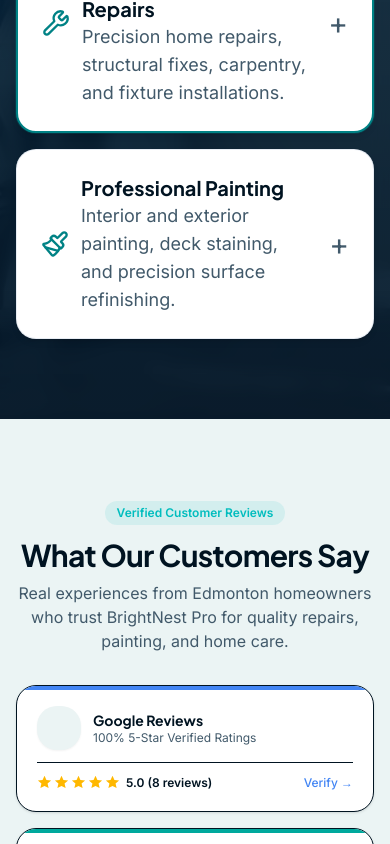
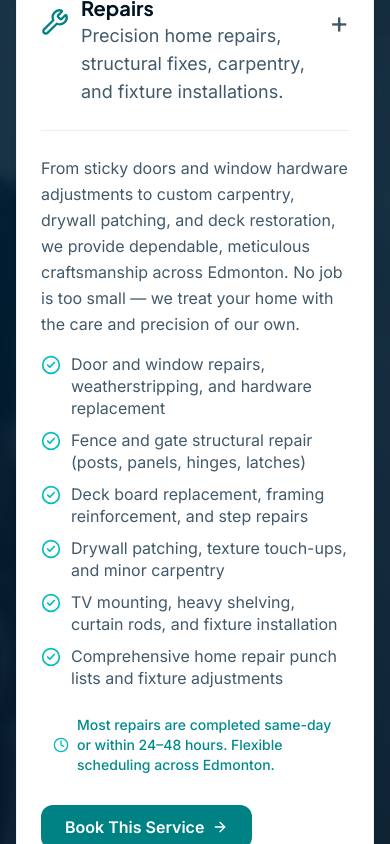
Before and after one commit to TarasBuba/brightnest-pro-clone, a Next.js app: page / in a window 390 px wide. Shown: the part 5860-6704 px from the top of the page. Built offline with nearby package versions, Linux system fonts and the light colour scheme; some icons are missing.

Commit message:
fix: total cleanup of service accordion - strict ui per user specs

```diff
--- a/src/widgets/service-section/ui/service-accordion-item.tsx
+++ b/src/widgets/service-section/ui/service-accordion-item.tsx
@@ -1,23 +1,10 @@
 'use client';
 
-import Image from 'next/image';
 import Link from 'next/link';
-import { Clock, ArrowRight } from 'lucide-react';
+import { Clock, ArrowRight, CheckCircle2 } from 'lucide-react';
 import type { Service } from '@/src/shared/lib/utils/services-data';
 import { useInView } from '@/src/shared/lib/hooks/use-in-view';
-import { SERVICE_GALLERIES } from '../model/service-gallery-data';
 import { getServiceCardAnimationClasses } from '../lib/animation-classes';
-
-const SERVICE_PHOTO_MAP: Record<string, { photo: string; alt: string }> = {
-  handyman: {
-    photo: '/images/projects/deck-process.jpg',
-    alt: 'Handyman and repair services in Edmonton by BrightNest Pro',
-  },
-  painting: {
-    photo: '/images/projects/painting-interior.webp',
-    alt: 'Interior and exterior painting services in Edmonton by BrightNest Pro',
-  },
-};
 
 export type ServiceAccordionItemProps = {
   service: Service;
@@ -37,10 +24,6 @@ export function ServiceAccordionItem({
   });
 
   const IconComponent = service.icon;
-  const mapped = SERVICE_PHOTO_MAP[service.id];
-  const photoSrc = mapped?.photo ?? service.photo;
-  const photoAlt = mapped?.alt ?? service.alt;
-  const galleryItems = SERVICE_GALLERIES[service.id] ?? [];
 
   // Determine guaranteed entrance animation class based on index and viewport intersection
   const animationClasses = getServiceCardAnimationClasses(index, isInView);
@@ -48,17 +31,10 @@ export function ServiceAccordionItem({
   return (
     <div
       ref={ref}
-      className={`${animationClasses} motion-reduce:transform-none motion-reduce:opacity-100 motion-reduce:transition-none`}
+      className={`group rounded-[var(--radius-lg)] border border-slate-200/60 bg-white shadow-sm transition-all duration-300 hover:shadow-md ${animationClasses} ${className}`}
     >
-      <details
-        {...{ name: 'services-accordion' }}
-        className={`group rounded-[var(--radius-lg)] bg-[var(--color-bg-card)] p-6 shadow-md transition-shadow hover:shadow-xl open:shadow-xl ${
-          service.featured
-            ? 'border-2 border-[var(--color-cta-primary)] ring-1 ring-[var(--color-cta-primary)]/20'
-            : 'border border-slate-200/80 hover:border-[var(--color-cta-primary)]'
-        } ${className}`}
-      >
-        <summary className="flex min-h-11 cursor-pointer list-none items-center justify-between gap-4 outline-none focus-visible:ring-2 focus-visible:ring-[var(--color-cta-primary)] focus-visible:ring-offset-2">
+      <details className="p-6 md:p-8" open={index === 0}>
+        <summary className="flex cursor-pointer list-none items-center justify-between outline-none focus-visible:ring-2 focus-visible:ring-[var(--color-cta-primary)] focus-visible:ring-offset-2">
           <div className="flex items-center gap-3">
             <span aria-hidden="true" className="text-3xl">
               <IconComponent
@@ -91,12 +67,10 @@ export function ServiceAccordionItem({
           </span>
         </summary>
 
-        <div className="mt-6 space-y-6 border-t border-slate-200/70 pt-6 dark:border-slate-700/60">
-          {/* Main Description, Bullets & Primary Photo */}
-          <div className="grid gap-6 md:grid-cols-2 items-start">
+        <div className="mt-6 space-y-6 border-t border-slate-200/70 pt-6">
           <div className="flex flex-col justify-between h-full">
             <div>
-                <p className="text-base text-[var(--color-text-secondary)] leading-relaxed">
+              <p className="text-base text-[var(--color-text-secondary)] leading-relaxed max-w-4xl">
                 {service.description}
               </p>
 
@@ -106,21 +80,19 @@ export function ServiceAccordionItem({
                     key={bullet}
                     className="flex items-start gap-2.5 text-base text-[var(--color-text-secondary)]"
                   >
-                      <span
+                    <CheckCircle2
                       aria-hidden="true"
-                        className="mt-0.5 inline-flex h-5 w-5 shrink-0 items-center justify-center rounded-full bg-[var(--color-brand-teal)] text-[#041A25] font-bold text-sm"
-                      >
-                        ✓
-                      </span>
+                      className="mt-0.5 h-5 w-5 shrink-0 text-[var(--color-brand-teal)]"
+                    />
                     <span className="leading-snug">{bullet}</span>
                   </li>
                 ))}
               </ul>
 
-                <div className="mt-5 inline-flex items-center gap-2 rounded-lg bg-slate-100/90 px-3 py-1.5 text-sm font-medium text-[var(--color-text-accent)] dark:bg-slate-800/90">
+              <div className="mt-5 inline-flex items-center gap-2 px-3 py-1.5 text-sm font-medium text-[var(--color-text-accent)]">
                 <Clock
                   aria-hidden="true"
-                    className="h-4 w-4 shrink-0 text-[var(--color-cta-primary)]"
+                  className="h-4 w-4 shrink-0 text-[var(--color-brand-teal)]"
                 />
                 <span>{service.timeline}</span>
               </div>
@@ -136,83 +108,6 @@ export function ServiceAccordionItem({
               </Link>
             </div>
           </div>
-
-            <div className="relative overflow-hidden rounded-[var(--radius-md)] border border-slate-200/80 bg-slate-100 shadow-sm dark:border-slate-700 dark:bg-slate-800">
-              <Image
-                src={photoSrc}
-                alt={photoAlt}
-                width={960}
-                height={720}
-                loading="lazy"
-                sizes="(min-width: 768px) 40vw, 90vw"
-                className="aspect-[4/3] w-full object-cover shadow-sm transition-transform duration-500 hover:scale-105"
-              />
-              <div className="absolute bottom-2 left-2 rounded bg-black/60 px-2.5 py-1 text-xs font-medium text-white backdrop-blur-sm">
-                Service Overview
-              </div>
-            </div>
-          </div>
-
-          {/* Deep Photo Gallery: 3-4 Completed Real Projects */}
-          {galleryItems && galleryItems.length > 0 && (
-            <div className="pt-5 border-t border-slate-200/60 dark:border-slate-800/80">
-              <div className="mb-3.5 flex items-center justify-between">
-                <h4 className="text-sm font-bold uppercase tracking-wider text-slate-700 dark:text-slate-300">
-                  Recent Completed Work & Transformations
-                </h4>
-                <span className="text-xs font-semibold text-slate-500 dark:text-slate-400">
-                  {galleryItems.length} Real Work Samples
-                </span>
-              </div>
-
-              <div className="grid grid-cols-2 sm:grid-cols-2 md:grid-cols-4 gap-3 md:gap-4">
-                {galleryItems.map((item, photoIdx) => (
-                  <div
-                    key={photoIdx}
-                    className="group/photo relative flex flex-col overflow-hidden rounded-lg border border-slate-200/90 bg-white shadow-sm transition-all duration-200 hover:-translate-y-0.5 hover:shadow-md dark:border-slate-700/80 dark:bg-slate-900"
-                  >
-                    <div className="relative aspect-[4/3] w-full overflow-hidden bg-slate-100 dark:bg-slate-800">
-                      <Image
-                        src={item.src}
-                        alt={item.alt}
-                        fill
-                        sizes="(min-width: 1024px) 220px, (min-width: 640px) 30vw, 50vw"
-                        className="object-cover transition-transform duration-300 group-hover/photo:scale-105"
-                      />
-                      {item.tag && (
-                        <span className="absolute top-1.5 left-1.5 rounded bg-black/60 px-1.5 py-0.5 text-[10px] font-semibold text-white backdrop-blur-sm">
-                          {item.tag}
-                        </span>
-                      )}
-                    </div>
-                    <div className="p-2.5 bg-slate-50/80 dark:bg-slate-800/50 flex-1 flex items-center">
-                      <p className="text-xs font-medium text-slate-700 dark:text-slate-300 leading-snug line-clamp-2">
-                        {item.caption}
-                      </p>
-                    </div>
-                  </div>
-                ))}
-              </div>
-
-              {/* Bottom Quick-Action Booking Row */}
-              <div className="mt-5 flex items-center justify-between flex-wrap gap-3 rounded-lg bg-slate-50 p-3.5 border border-slate-200/80 dark:bg-slate-800/40 dark:border-slate-700/60">
-                <p className="text-xs md:text-sm font-medium text-slate-700 dark:text-slate-300">
-                  Need reliable help with{' '}
-                  <span className="font-semibold text-[var(--color-cta-primary)]">
-                    {service.title}
-                  </span>
-                  ? We offer transparent upfront estimates.
-                </p>
-                <Link
-                  href="/book"
-                  className="inline-flex min-h-10 items-center justify-center gap-1.5 rounded-[var(--radius-md)] bg-[var(--color-cta-primary)] px-4 py-2 text-xs md:text-sm font-semibold text-white shadow-sm transition-all hover:bg-[var(--color-cta-primary-hover)] hover:shadow focus-visible:outline-2 focus-visible:outline-offset-2 focus-visible:outline-[var(--color-cta-primary)]"
-                >
-                  <span>Book This Service</span>
-                  <ArrowRight aria-hidden="true" className="h-3.5 w-3.5" />
-                </Link>
-              </div>
-            </div>
-          )}
         </div>
       </details>
     </div>
```
Lines whose indentation alone changed are shown as unchanged.
